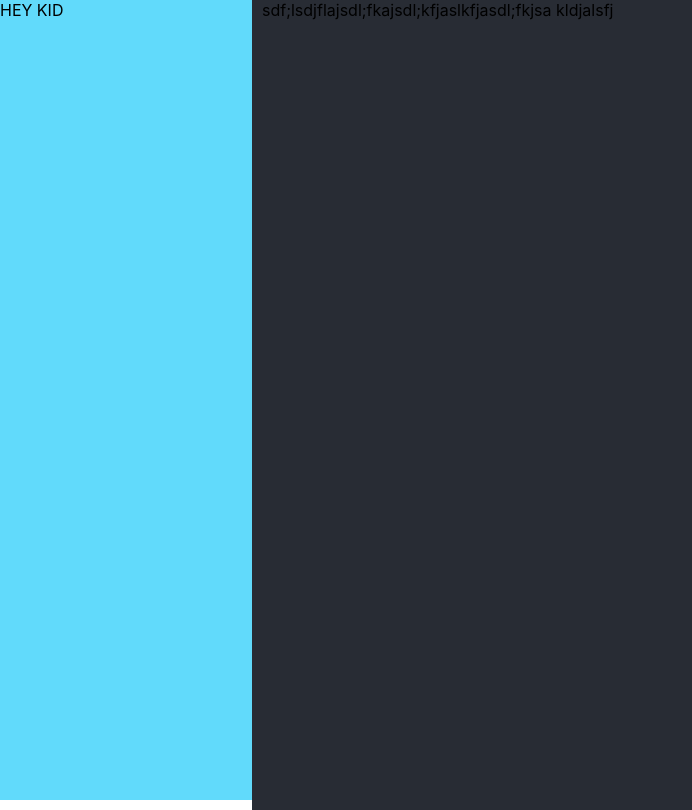
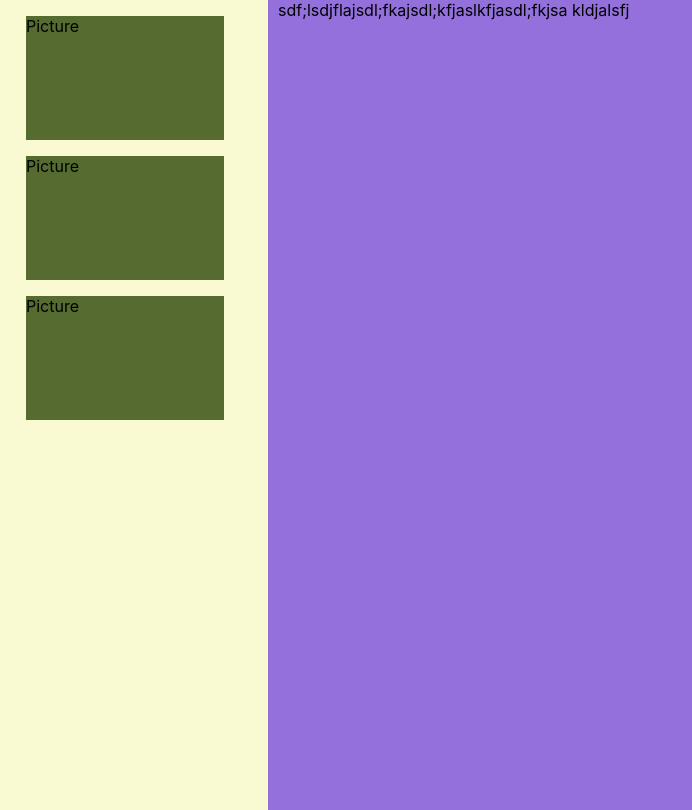
Before and after one commit to ChrisAgold/react-picture-project, a React (Create React App) app: page / in a window 1280 px wide. Shown: the whole page, without its empty margins (0-692 px from the left). Built offline with nearby package versions, Linux system fonts and the light colour scheme.

Commit message:
added columns for pictures

```diff
--- a/src/App.js
+++ b/src/App.js
@@ -1,4 +1,6 @@
 import './App.css';
+import React from 'react';
+import { MainPictureColumn } from './Components';
 import {
     StyledPictureColumns,
     StyledMainPicture,
@@ -10,7 +12,7 @@ function App() {
         <StyledMain>
             {/*COLUMNS*/}
             <StyledPictureColumns>
-                HEY KID
+                <MainPictureColumn/>
             </StyledPictureColumns>
 
             {/*MAIN ROW*/}
--- a/src/Components/PictureColumn.js
+++ b/src/Components/PictureColumn.js
@@ -1,11 +1,21 @@
-import React, { useState, useEffect } from 'react';
-import { StyledPictureColumns } from "../styles";
+import React, {useState, useEffect} from 'react';
+import {
+    StyledPictureColumns,
+    IndividualPictureColumn,
+} from "../styles";
 
-// export const MainPictureColumn = () => {
-//     return( <div>
-//
-//
-//
-//         <div/>
-//         )
-// })
+export const MainPictureColumn = () => {
+    return (
+        <div>
+            <IndividualPictureColumn>
+                <div>Picture</div>
+            </IndividualPictureColumn>
+            <IndividualPictureColumn>
+                <div>Picture</div>
+            </IndividualPictureColumn>
+            <IndividualPictureColumn>
+                <div>Picture</div>
+            </IndividualPictureColumn>
+        </div>
+    )
+}
--- a/src/Components/index.js
+++ b/src/Components/index.js
@@ -0,0 +1,2 @@
+export * from './PictureColumn';
+export * from './MainPicture';
--- a/src/styles/PictureStyles.js
+++ b/src/styles/PictureStyles.js
@@ -1,13 +1,22 @@
 import React from 'react';
 import styled from 'styled-components';
+
+// Main
+export const StyledMain = styled.div`
+  width: 100vw;
+  height: 100vh;
+  display: flex;
+  align-items: center;
+  justify-content: center;
+`
 
 export const StyledPictureColumns = styled.div`
   width: 20%;
   height: 100%;
   display: flex;
   flex-direction: column;
-  background-color: #61dafb;
-
+  background-color: lightgoldenrodyellow;
+  padding: 10px;
 `;
 
 export const StyledMainPicture = styled.div`
@@ -15,14 +24,16 @@ export const StyledMainPicture = styled.div`
   height: 100%;
   display: flex;
   flex-direction: row;
-  background-color: #282c34;
+  background-color: mediumpurple;
   padding: 10px;
 `
 
-export const StyledMain = styled.div`
-width: 100vw;
-height: 100vh;
+// Inside PictureColumns
+export const IndividualPictureColumn = styled.div`
+  width: 80%;
+  height: 100%;
+  margin: 1rem;
   display: flex;
-  align-items: center;
-  justify-content: center;
+  flex-direction: column;
+  background-color: darkolivegreen;
 `
```
